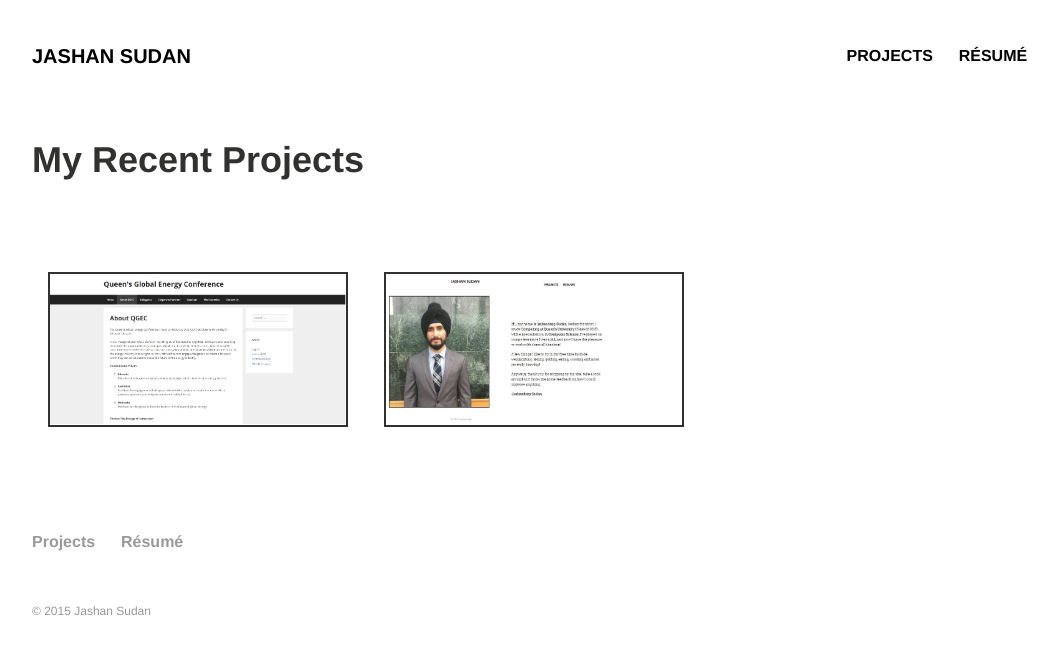
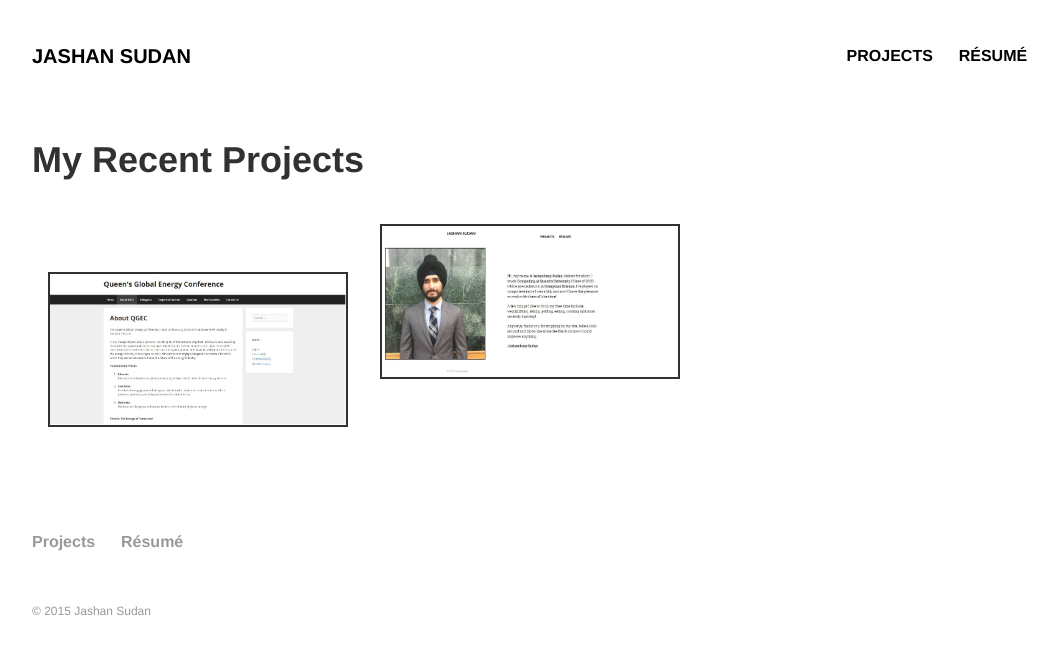
Before and after one commit to jashansudan/jashansudan, a Jekyll site: the page built from Projects/index.md, in a window 1280 px wide. Shown: the top 654 px of the page, without its empty margins (64-1122 px from the left). Built offline with Jekyll 4.4.1, drawn with Linux system fonts in a browser that asks for light colours.

Commit message:
updating

```diff
--- a/css/main.scss
+++ b/css/main.scss
@@ -81,7 +81,8 @@ sitemap: false
 	width: 300px;
 	position: static;
 	border: 2px solid;
-	display: inline-block;
+	display: inline;
+	float: left;
 	margin-left: 1em;
 	margin-right: 1em;
 	margin-top: 4em;
```
